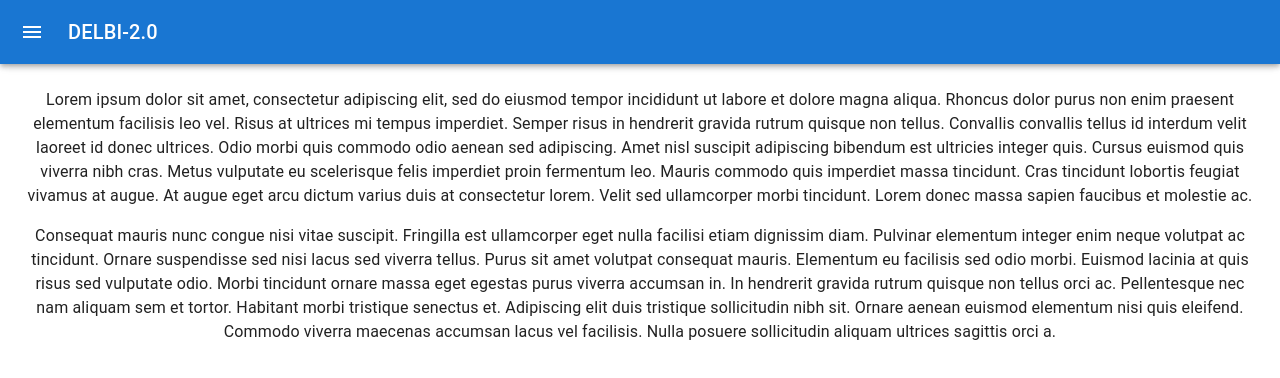
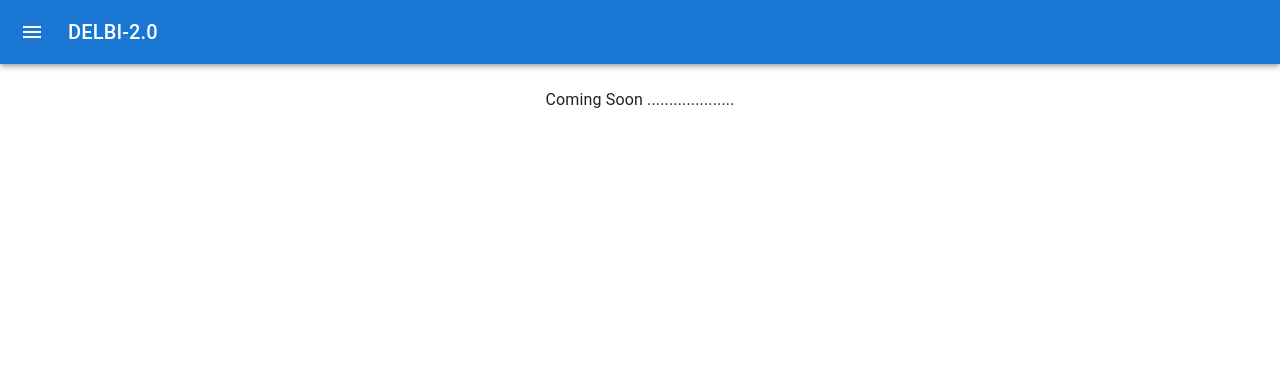
Before and after one commit to Santhakumar99/DELBI2.0, a React (Create React App) app: page / in a window 1280 px wide. Shown: the top 378 px of the page. Built offline with nearby package versions, Linux system fonts and the light colour scheme.

Commit message:
menu item

```diff
--- a/src/components/Menubar.js
+++ b/src/components/Menubar.js
@@ -118,7 +118,7 @@
         </DrawerHeader>
         <Divider />
         <List>
-          {['Count Dashboard', 'Health Dashboard', 'Reports', 'Settings'].map((text, index) => (
+          {['Count Dashboard', 'Health Dashboard', 'Reports', 'Settings', 'Gallery'].map((text, index) => (
             <ListItem key={text} disablePadding>
               <ListItemButton>
                 <ListItemIcon>
@@ -146,31 +146,10 @@
       <Main open={open}>
         <DrawerHeader />
         <Typography paragraph>
-          Lorem ipsum dolor sit amet, consectetur adipiscing elit, sed do eiusmod
-          tempor incididunt ut labore et dolore magna aliqua. Rhoncus dolor purus non
-          enim praesent elementum facilisis leo vel. Risus at ultrices mi tempus
-          imperdiet. Semper risus in hendrerit gravida rutrum quisque non tellus.
-          Convallis convallis tellus id interdum velit laoreet id donec ultrices.
-          Odio morbi quis commodo odio aenean sed adipiscing. Amet nisl suscipit
-          adipiscing bibendum est ultricies integer quis. Cursus euismod quis viverra
-          nibh cras. Metus vulputate eu scelerisque felis imperdiet proin fermentum
-          leo. Mauris commodo quis imperdiet massa tincidunt. Cras tincidunt lobortis
-          feugiat vivamus at augue. At augue eget arcu dictum varius duis at
-          consectetur lorem. Velit sed ullamcorper morbi tincidunt. Lorem donec massa
-          sapien faucibus et molestie ac.
+          Coming Soon ....................
         </Typography>
         <Typography paragraph>
-          Consequat mauris nunc congue nisi vitae suscipit. Fringilla est ullamcorper
-          eget nulla facilisi etiam dignissim diam. Pulvinar elementum integer enim
-          neque volutpat ac tincidunt. Ornare suspendisse sed nisi lacus sed viverra
-          tellus. Purus sit amet volutpat consequat mauris. Elementum eu facilisis
-          sed odio morbi. Euismod lacinia at quis risus sed vulputate odio. Morbi
-          tincidunt ornare massa eget egestas purus viverra accumsan in. In hendrerit
-          gravida rutrum quisque non tellus orci ac. Pellentesque nec nam aliquam sem
-          et tortor. Habitant morbi tristique senectus et. Adipiscing elit duis
-          tristique sollicitudin nibh sit. Ornare aenean euismod elementum nisi quis
-          eleifend. Commodo viverra maecenas accumsan lacus vel facilisis. Nulla
-          posuere sollicitudin aliquam ultrices sagittis orci a.
+
         </Typography>
       </Main>
     </Box>
```
